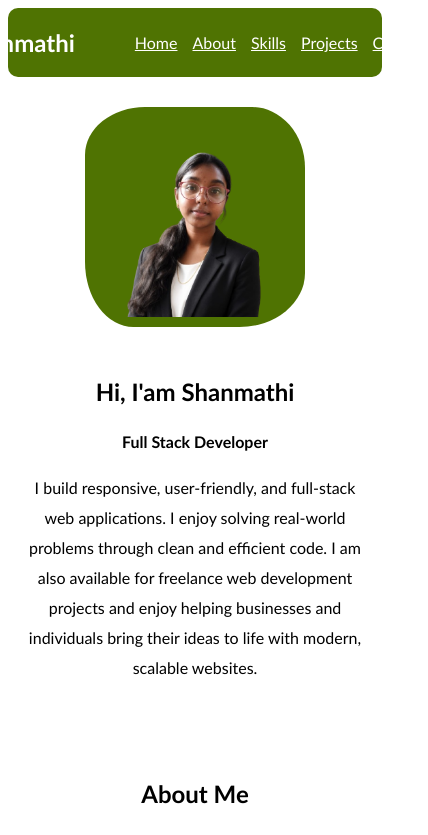
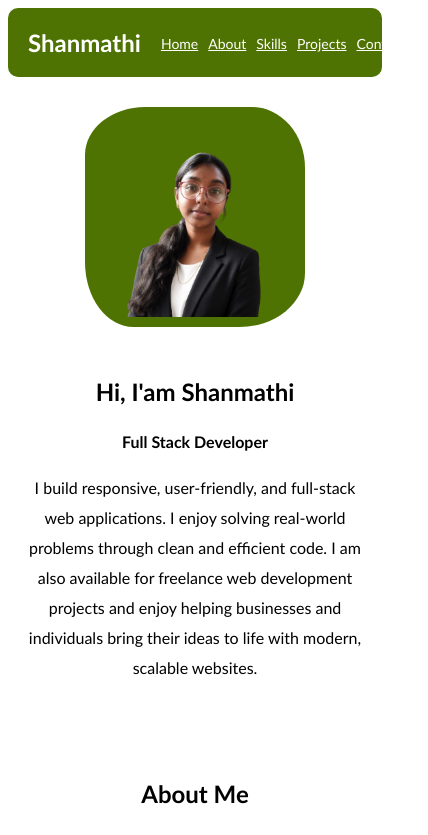
Before and after one commit to shanmathi180/portfolio, a React (Vite) app: page / in a window 390 px wide. Shown: the top 835 px of the page, 428 px wide, since content can reach past the window. Built offline with nearby package versions, Linux system fonts and the light colour scheme.

Commit message:
Update Navbar.css

```diff
--- a/src/styles/Navbar.css
+++ b/src/styles/Navbar.css
@@ -24,10 +24,21 @@ a {
     font-family: 'Gill Sans', 'Gill Sans MT', Calibri, 'Trebuchet MS', sans-serif;
 }
 @media (max-width: 768px) {
-    nav {
-        gap: 20px;
-        padding: 0 15px;
-        width: 100%;
-        box-sizing: border-box;
-    }
+  nav {
+    gap: 20px;
+    padding: 0 20px;
+    justify-content: space-between;
+    width: 100%;
+    box-sizing: border-box;
+  }
+
+  ul {
+    gap: 10px;
+    padding: 0;
+    margin: 0;
+  }
+
+  nav a {
+    font-size: 14px;
+  }
 }
```
